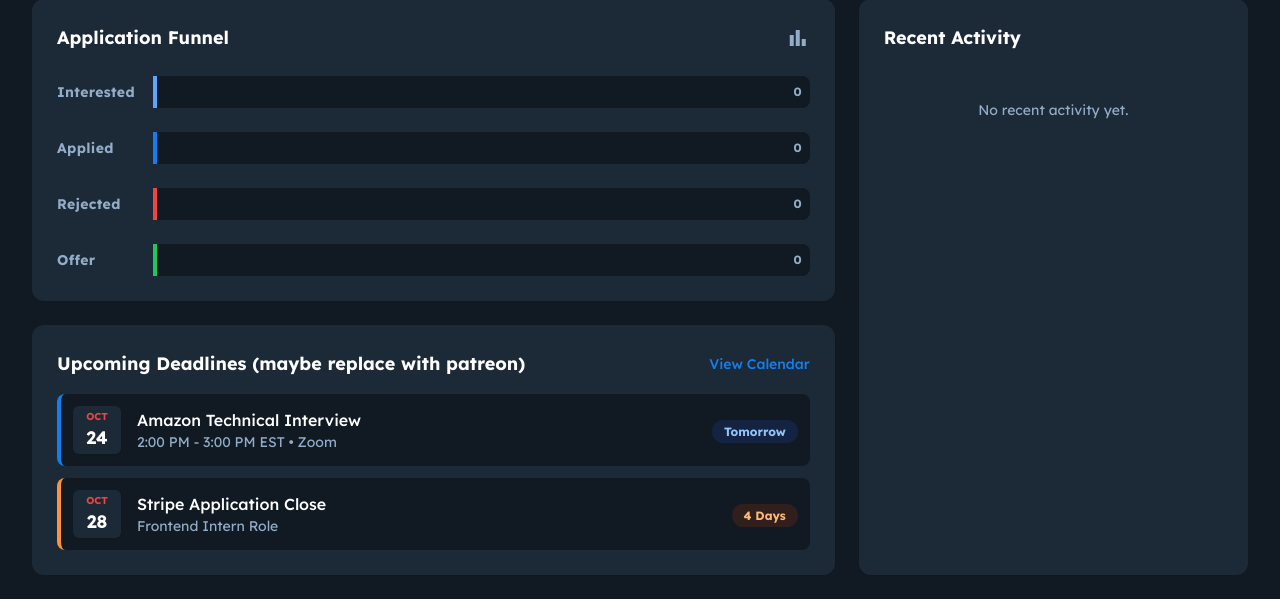
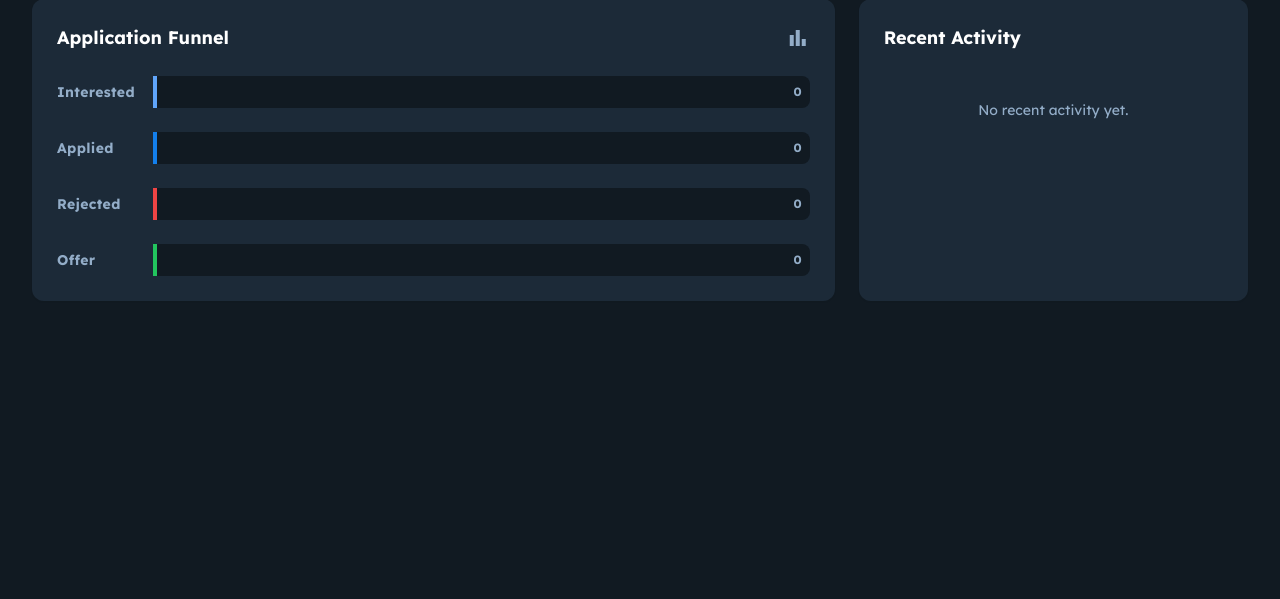
Before and after one commit to Syd7/ITrack, a Django app: page /dashboard in a window 1280 px wide. Shown: the part 410-1009 px from the top of the page. After the commit the page ends 711 px from the top, so only its background shows below. Run offline with Django 5.2, Linux system fonts and the light colour scheme; the visitor is signed in with stand-in values (Sample User, id 1); data that the repository does not hold is empty; some libraries are stand-ins or nearby versions.

Commit message:
fixed bugs

```diff
--- a/iTrack/dashboard/templates/dashboard/dashboard.html
+++ b/iTrack/dashboard/templates/dashboard/dashboard.html
@@ -157,40 +157,7 @@
 </div>
 
 
-<div class="bg-white dark:bg-surface-dark rounded-xl p-6 border border-[#e6e8eb] dark:border-transparent shadow-sm">
-<div class="flex justify-between items-center mb-4">
-<h3 class="text-[#111418] dark:text-white text-lg font-bold">Upcoming Deadlines (maybe replace with patreon)</h3>
-<button class="text-sm font-medium text-primary hover:underline">View Calendar</button>
-</div>
-<div class="flex flex-col gap-3">
-<div class="flex items-center gap-4 p-3 rounded-lg bg-[#f0f2f4] dark:bg-[#111a22] border-l-4 border-primary">
-<div class="flex flex-col items-center justify-center w-12 h-12 bg-white dark:bg-surface-dark rounded-md shadow-sm">
-<span class="text-[10px] font-bold text-red-500 uppercase">Oct</span>
-<span class="text-lg font-bold text-[#111418] dark:text-white">24</span>
-</div>
-<div class="flex-1">
-<p class="text-[#111418] dark:text-white text-base font-medium">Amazon Technical Interview</p>
-<p class="text-[#637588] dark:text-[#93adc8] text-sm">2:00 PM - 3:00 PM EST • Zoom</p>
-</div>
-<div class="hidden sm:block">
-<span class="px-3 py-1 rounded-full bg-blue-100 dark:bg-blue-900/30 text-blue-700 dark:text-blue-300 text-xs font-bold">Tomorrow</span>
-</div>
-</div>
-<div class="flex items-center gap-4 p-3 rounded-lg bg-[#f0f2f4] dark:bg-[#111a22] border-l-4 border-orange-400">
-<div class="flex flex-col items-center justify-center w-12 h-12 bg-white dark:bg-surface-dark rounded-md shadow-sm">
-<span class="text-[10px] font-bold text-red-500 uppercase">Oct</span>
-<span class="text-lg font-bold text-[#111418] dark:text-white">28</span>
-</div>
-<div class="flex-1">
-<p class="text-[#111418] dark:text-white text-base font-medium">Stripe Application Close</p>
-<p class="text-[#637588] dark:text-[#93adc8] text-sm">Frontend Intern Role</p>
-</div>
-<div class="hidden sm:block">
-<span class="px-3 py-1 rounded-full bg-orange-100 dark:bg-orange-900/30 text-orange-700 dark:text-orange-300 text-xs font-bold">4 Days</span>
-</div>
-</div>
-</div>
-</div>
+
 </div>
 <div class="lg:col-span-1">
   <div class="bg-white dark:bg-surface-dark rounded-xl border border-[#e6e8eb] dark:border-transparent shadow-sm h-full flex flex-col">
--- a/iTrack/user_management/views.py
+++ b/iTrack/user_management/views.py
@@ -39,7 +39,7 @@ def register_view(request):
         print("User created successfully:", user)
 
         messages.success(request, "Account created successfully!")
-        return redirect("login")
+        return redirect("dashboard:login")
 
     # GET request
     print("Rendering registration page (GET request)")
```
Also changed, not shown: iTrack/templates/registration/login.html (+5 -4 lines), iTrack/user_management/templates/user_management/register.html (+4 -3 lines), 1 other file.
